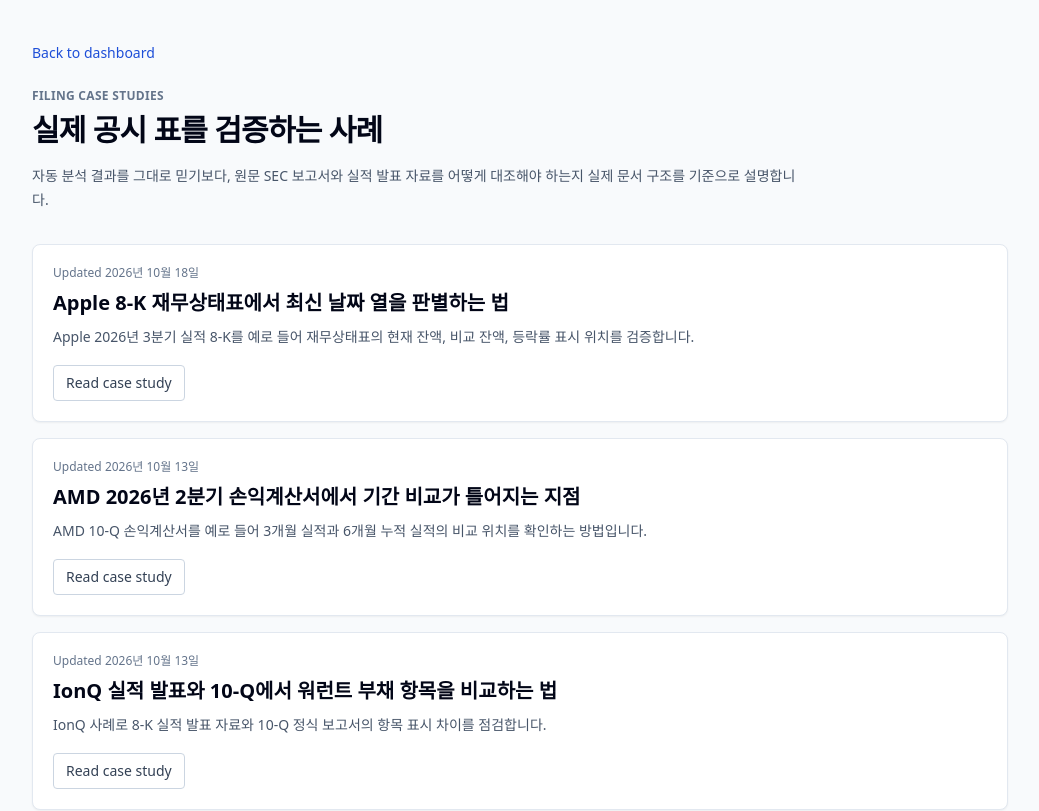
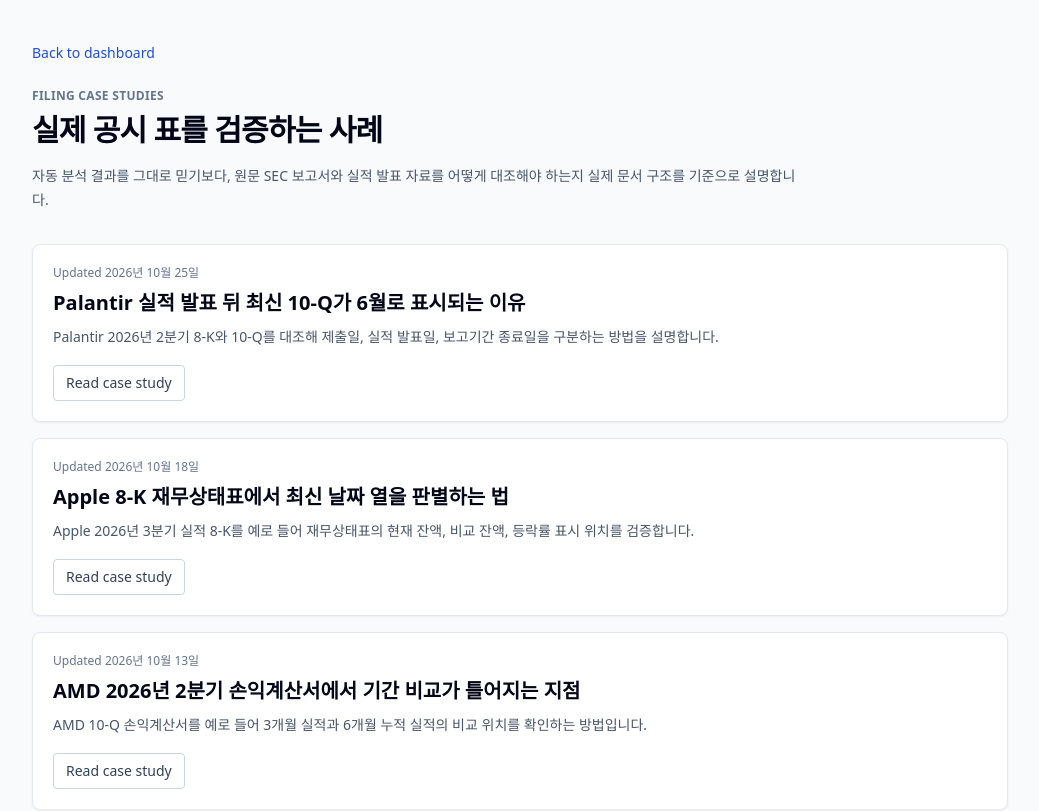
Before and after one commit to korea7030/stock_analysis_mvp, a Next.js app in the folder frontend/: page /case-studies in a window 1280 px wide. Shown: the top 811 px of the page, without its empty margins (120-1159 px from the left). Built offline with nearby package versions, Linux system fonts and the light colour scheme; no server answers.

Commit message:
feat(content): publish Palantir filing case

```diff
--- a/frontend/app/case-studies/caseStudyData.ts
+++ b/frontend/app/case-studies/caseStudyData.ts
@@ -12,6 +12,98 @@
 };
 
 export const caseStudies = [
+  {
+    slug: "pltr-2026-q2-filing-date-vs-report-period",
+    title: "Palantir 실적 발표 뒤 최신 10-Q가 6월로 표시되는 이유",
+    description:
+      "Palantir 2026년 2분기 8-K와 10-Q를 대조해 제출일, 실적 발표일, 보고기간 종료일을 구분하는 방법을 설명합니다.",
+    publishedAt: "2026-10-25",
+    updatedAt: "2026-10-25",
+    author: editorialAuthor,
+    sources: [
+      {
+        label: "Palantir 2026 Q2 earnings Form 8-K",
+        url: "https://www.sec.gov/Archives/edgar/data/1321655/000132165526000039/0001321655-26-000039-index.html",
+        documentType: "SEC Form 8-K filing index",
+        publishedAt: "2026-08-03",
+        accessionNumber: "0001321655-26-000039",
+      },
+      {
+        label: "Palantir 2026 Q2 earnings release exhibit",
+        url: "https://www.sec.gov/Archives/edgar/data/1321655/000132165526000039/a2026q2ex991pressrelease.htm",
+        documentType: "SEC Form 8-K Exhibit 99.1",
+        publishedAt: "2026-08-03",
+        accessionNumber: "0001321655-26-000039",
+      },
+      {
+        label: "Palantir 2026 Q2 Form 10-Q filing index",
+        url: "https://www.sec.gov/Archives/edgar/data/1321655/000132165526000041/0001321655-26-000041-index.html",
+        documentType: "SEC Form 10-Q filing index",
+        publishedAt: "2026-08-04",
+        accessionNumber: "0001321655-26-000041",
+      },
+      {
+        label: "Palantir 2026 Q2 Form 10-Q",
+        url: "https://www.sec.gov/Archives/edgar/data/1321655/000132165526000041/pltr-20260630.htm",
+        documentType: "SEC Form 10-Q",
+        publishedAt: "2026-08-04",
+        accessionNumber: "0001321655-26-000041",
+      },
+      {
+        label: "Palantir SEC submissions checked 2026-10-25",
+        url: "https://data.sec.gov/submissions/CIK0001321655.json",
+        documentType: "SEC company submissions feed",
+        publishedAt: "2026-10-25",
+      },
+    ],
+    evidence: {
+      title: "Palantir 2026년 2분기 제출 순서",
+      description:
+        "보고기간 종료일과 SEC 제출일은 서로 다른 날짜입니다. 10-Q의 6월 표시는 오래된 문서를 뜻하지 않습니다.",
+      columns: ["문서", "SEC 제출일", "재무 보고기간", "판정"],
+      rows: [
+        ["실적 8-K", "2026-08-03", "2026-06-30 종료 분기", "Exhibit 99.1로 실적 발표"],
+        ["분기 10-Q", "2026-08-04", "2026-06-30 종료 분기", "분기말 35일 뒤 제출"],
+        ["10월 25일 제출 목록", "2026-10-25 확인", "후속 10-Q 없음", "6월 30일 보고서가 최신"],
+      ],
+    },
+    limitations: [
+      "이 글은 2026년 10월 25일 SEC 제출 목록을 기준으로 하며 이후 제출된 보고서는 반영하지 않습니다.",
+      "8-K cover의 report date는 실적 대상 분기말과 다를 수 있으므로 Exhibit 99.1의 기간을 함께 확인해야 합니다.",
+      "10-Q가 최신이라는 사실은 데이터가 실시간이라는 뜻이 아니며 재무제표는 명시된 보고기간까지만 다룹니다.",
+    ],
+    corrections: [],
+    sections: [
+      {
+        title: "최신 보고서는 제출일과 보고기간을 함께 봐야 합니다",
+        body: [
+          "Palantir의 2026년 2분기 10-Q는 8월 4일 제출됐지만 문서 제목과 cover에는 'quarterly period ended June 30, 2026'이라고 적혀 있습니다. 6월은 제출월이 아니라 재무제표가 끝나는 기준일입니다.",
+          "따라서 10월에 조회해도 6월 30일 보고서가 최신일 수 있습니다. 최신 여부는 화면에 보이는 월만 보지 않고 같은 form의 accession과 filing date를 SEC 제출 목록에서 비교해야 합니다.",
+        ],
+      },
+      {
+        title: "8-K와 10-Q는 같은 실적을 다른 방식으로 전달합니다",
+        body: [
+          "Palantir은 8월 3일 Item 2.02 8-K를 제출하고 Exhibit 99.1에 6월 30일 종료 분기 실적을 첨부했습니다. 다음 날 제출한 10-Q는 같은 분기를 대상으로 재무제표, 주석, 경영진 논의를 더 상세하게 제공합니다.",
+          "8-K가 하루 먼저 나왔다고 해서 10-Q의 보고기간이 8월로 바뀌지는 않습니다. 8-K의 제출일과 첨부 실적의 대상 기간을 하나의 날짜로 합치면 최신 보고서 판단이 틀어집니다.",
+        ],
+      },
+      {
+        title: "SEC 제출 목록으로 누락 여부를 재현합니다",
+        body: [
+          "CIK 0001321655의 SEC submissions feed에서 form이 10-Q인 행만 시간순으로 정렬하면 2026년 8월 4일 accession 0001321655-26-000041이 10월 25일 기준 가장 최근 항목입니다. 그 뒤의 Form 4나 Form 144는 분기보고서가 아닙니다.",
+          "검증 순서는 ticker를 CIK로 변환하고, form을 정확히 10-Q로 제한하고, filing date 내림차순 첫 accession을 선택한 뒤 primary document의 period ended를 읽는 것입니다.",
+        ],
+      },
+      {
+        title: "화면에는 두 날짜를 분리해서 표시해야 합니다",
+        body: [
+          "검색 결과에는 '보고기간 2026-06-30'과 '제출일 2026-08-04'를 따로 표시해야 합니다. 하나의 '날짜' 필드만 보여주면 사용자는 6월 제출 자료로 오해하거나 8월 실적 기간으로 잘못 해석할 수 있습니다.",
+          "SEC 요청 실패나 제출 목록 파싱 실패 때는 저장된 문서를 최신이라고 단정하지 않아야 합니다. 마지막 확인 시각과 데이터 출처를 표시하고 최신 여부를 확인할 수 없다는 상태로 처리하는 편이 안전합니다.",
+        ],
+      },
+    ],
+  },
   {
     slug: "aapl-2026-q3-balance-sheet-date-order",
     title: "Apple 8-K 재무상태표에서 최신 날짜 열을 판별하는 법",
```
Also changed, not shown: 1 other file (tests, documents, lock files or other folders).
